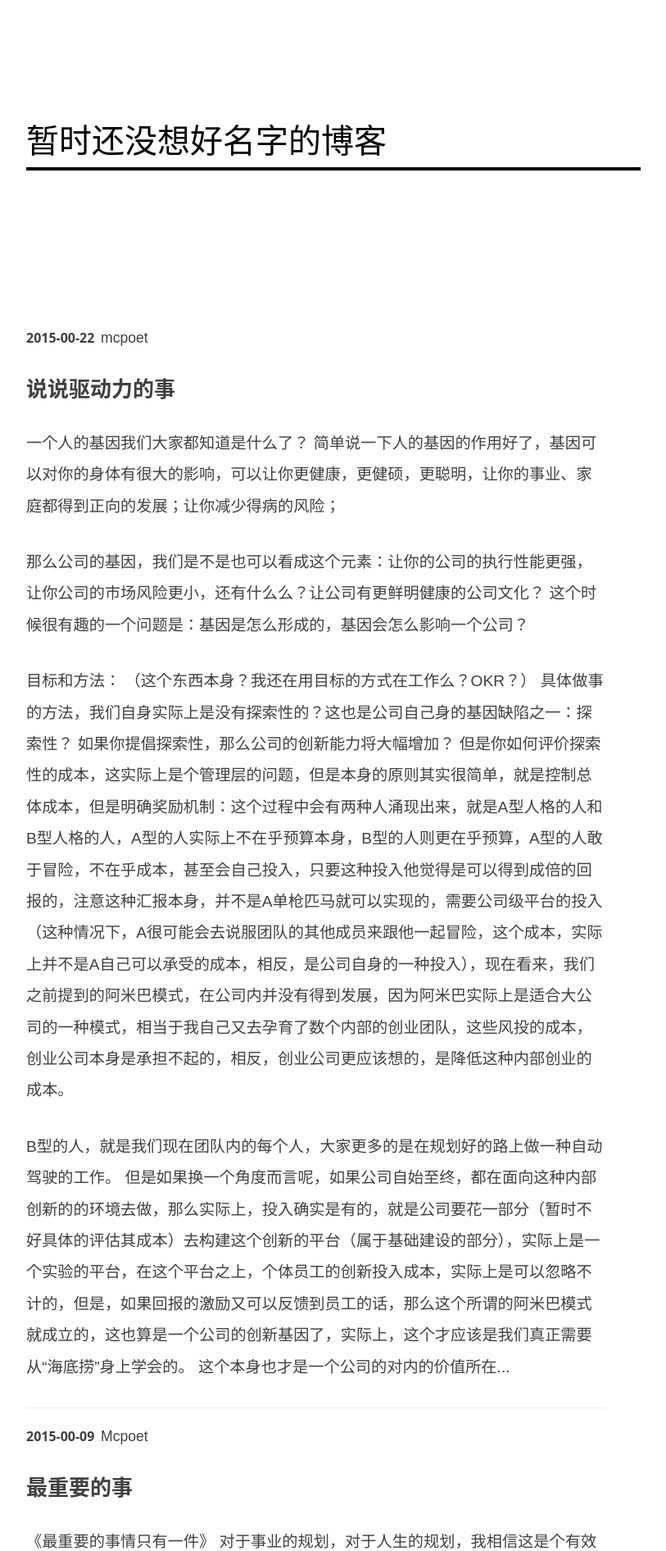
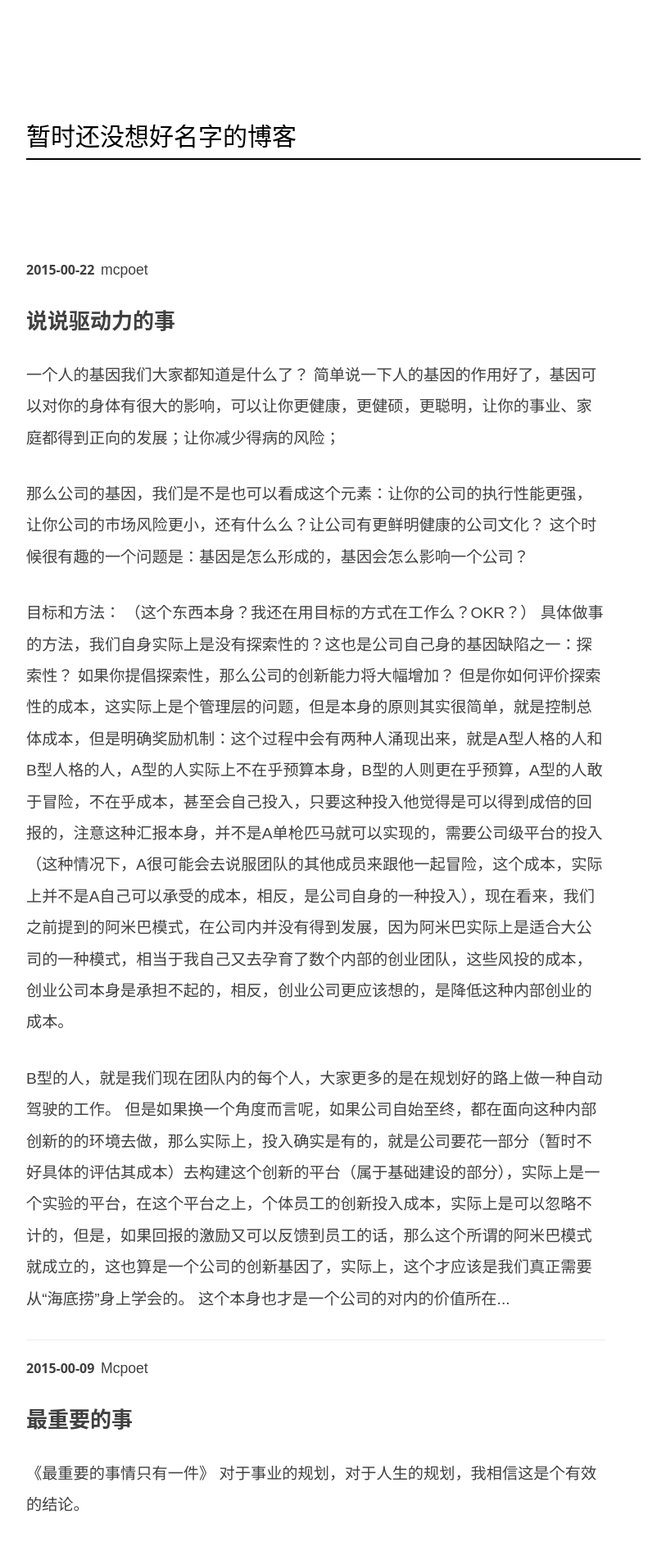
Before and after one commit to queryfish/yetanotherblogger, a Jekyll site: the page built from index.html, in a window 1280 px wide. Shown: the top 1892 px of the page at 82% size, without its empty margins (233-1046 px from the left). Built offline with Jekyll 4.4.1, drawn with Linux system fonts in a browser that asks for light colours; nearby versions of some CDN libraries; the list of posts is cut into pages by our own code; comment, search, counter and statistics services are not loaded.

Commit message:
nicing heading lines style

```diff
--- a/css/hux-blog.css
+++ b/css/hux-blog.css
@@ -398,7 +398,8 @@ pre code {
   .intro-header .site-heading,
   .intro-header .post-heading,
   .intro-header .page-heading {
-    padding: 150px 0;
+    padding-top: 150px;
+    padding-bottom: 80px;
   }
 }
 .intro-header .site-heading {
@@ -406,7 +407,8 @@ pre code {
 }
 @media only screen and (min-width: 768px) {
   .intro-header .site-heading {
-    padding: 150px 0;
+    padding-top: 150px;
+    padding-bottom: 80px;
   }
 }
 .intro-header .site-heading,
@@ -421,7 +423,7 @@ pre code {
 
 .intro-header .site-heading h1 {
   padding-bottom: 10px ;
-  border-bottom: 4px solid black ;
+  border-bottom: 2px solid black ;
 }
 
 .intro-header .site-heading .subheading,
@@ -441,7 +443,7 @@ pre code {
 @media only screen and (min-width: 768px) {
   .intro-header .site-heading h1,
   .intro-header .page-heading h1 {
-    font-size: 40px;
+    font-size: 30px;
     font-weight: 400;
 
   }
```
